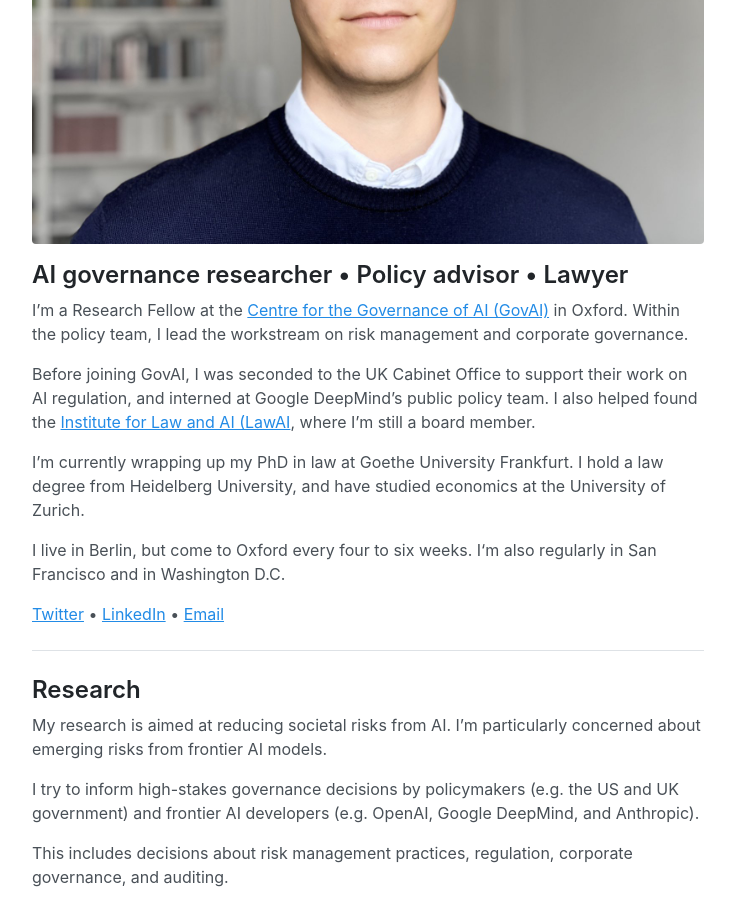
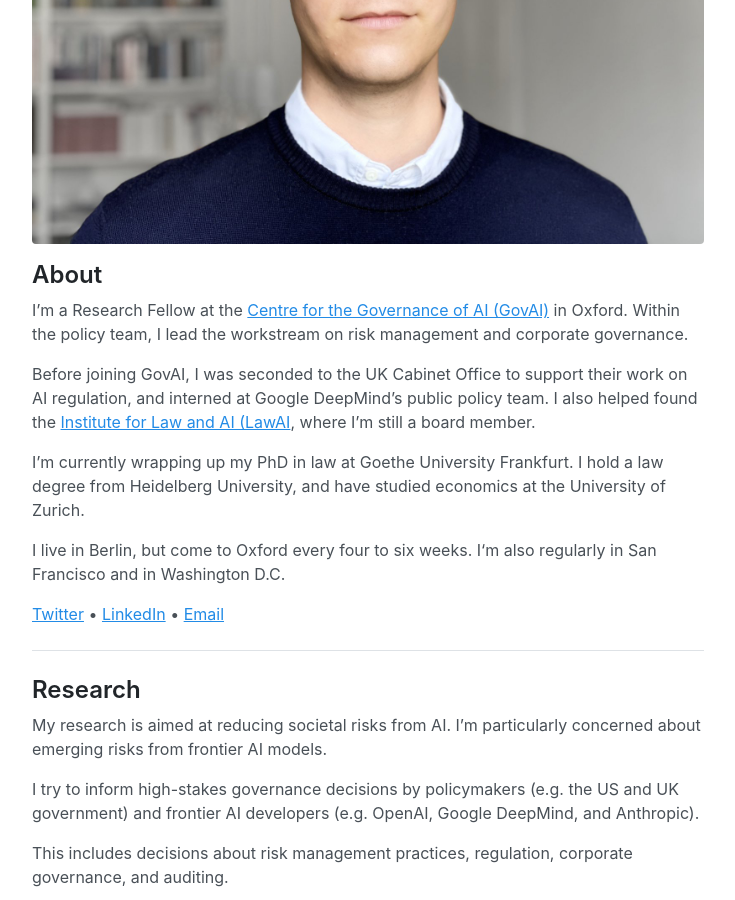
Before and after one commit to jonasschuett/jonasschuett.github.io, a Jekyll site: the page built from _posts/2020-04-04-introduction.md, in a window 1280 px wide and 900 px high, scrolled down 437 px. Shown: the whole window, without its empty margins (272-1007 px from the left). Built offline with Jekyll 4.4.1, drawn with Linux system fonts in a browser that asks for light colours.

Commit message:
Update 2020-04-04-introduction.md

```diff
--- a/_posts/2020-04-04-introduction.md
+++ b/_posts/2020-04-04-introduction.md
@@ -4,7 +4,7 @@ layout: page
 
 ![Jonas Schuett](/jonasschuett.jpg "Jonas Schuett")
 
-## AI governance researcher • Policy advisor • Lawyer
+## About
 
 I'm a Research Fellow at the [Centre for the Governance of AI (GovAI)](https://www.governance.ai/) in Oxford. Within the policy team, I lead the workstream on risk management and corporate governance.
 
```
